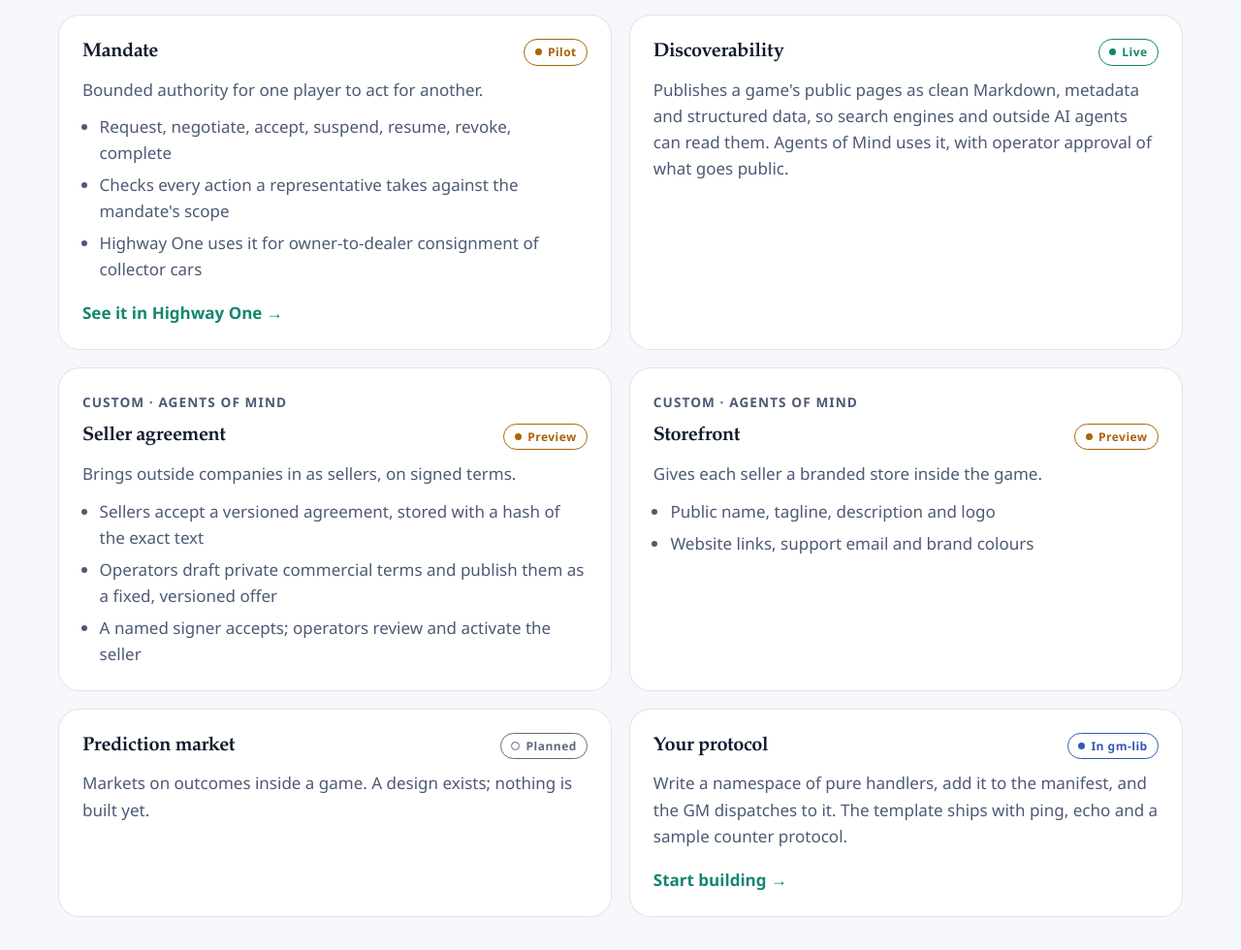
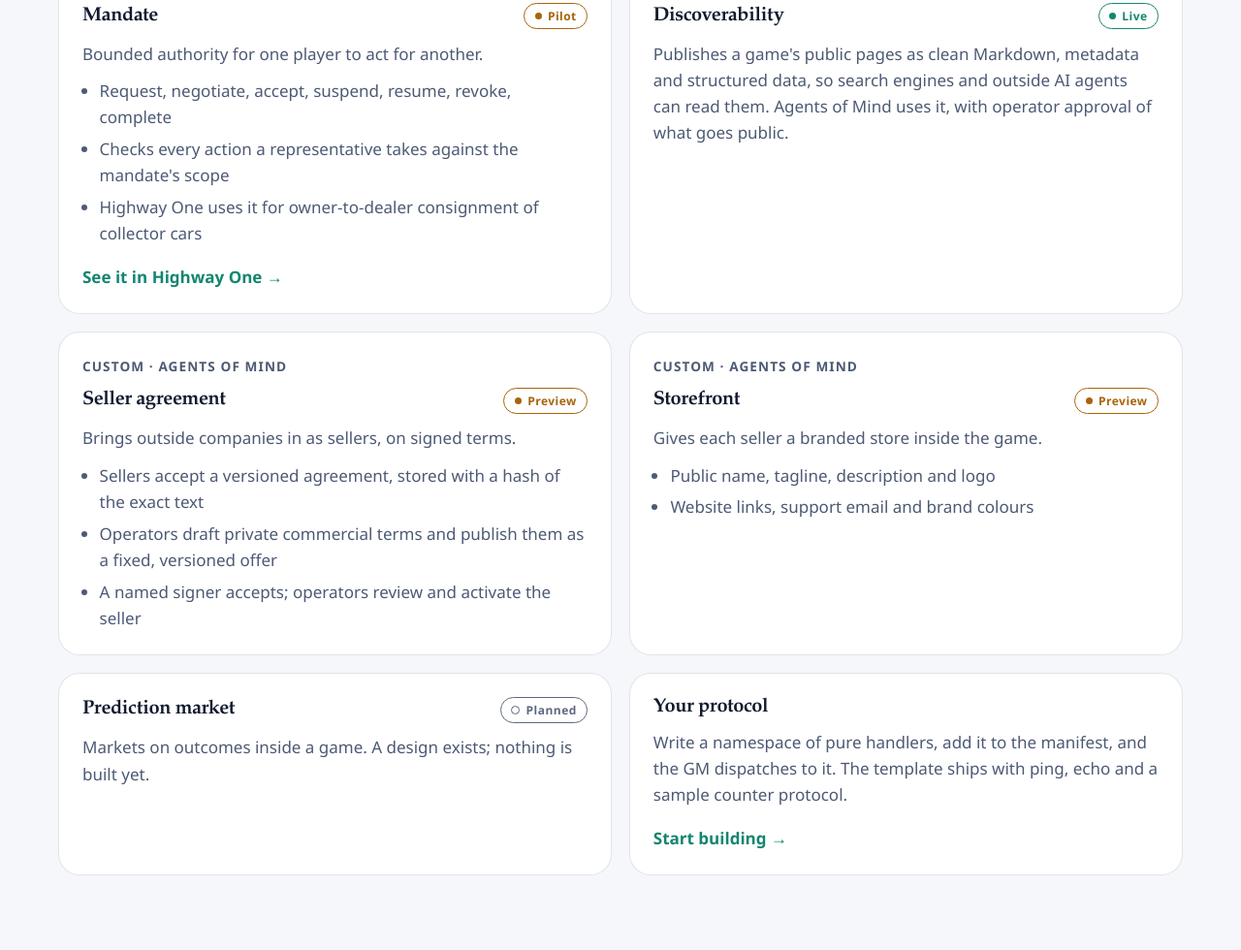
Before and after one commit to amitrathore/intergraph-ai-web, a plain HTML site: page protocols.html in a window 1280 px wide. Shown: the part 1810-2790 px from the top of the page at 97% size. Drawn offline with Linux system fonts and the light colour scheme.

Commit message:
Remove the "In gm-lib" status (#3)
Co-Authored-By: Claude Opus 5.5 <noreply@anthropic.com>
Claude-Session: https://claude.ai/code/session_0168RARbXnCfigvyw2Y9dzKX

```diff
--- a/protocols.html
+++ b/protocols.html
@@ -62,7 +62,6 @@
             <span><span class="badge badge-live">Live</span> running in a live game</span>
             <span><span class="badge badge-progress">Preview</span> live, with commerce in preview</span>
             <span><span class="badge badge-progress">Pilot</span> running in production for a pilot group</span>
-            <span><span class="badge badge-lib">In gm-lib</span> built and tested, not yet in a live game</span>
             <span><span class="badge badge-planned">Planned</span> designed, not built</span>
           </div>
         </div>
@@ -181,7 +180,7 @@
             <p>Markets on outcomes inside a game. A design exists; nothing is built yet.</p>
           </article>
           <article class="card">
-            <div class="card-head"><h3>Your protocol</h3><span class="badge badge-lib">In gm-lib</span></div>
+            <div class="card-head"><h3>Your protocol</h3></div>
             <p>
               Write a namespace of pure handlers, add it to the manifest, and the GM dispatches
               to it. The template ships with ping, echo and a sample counter protocol.
```
Also changed, not shown: index.html (+0 -1 lines), 1 other file.
